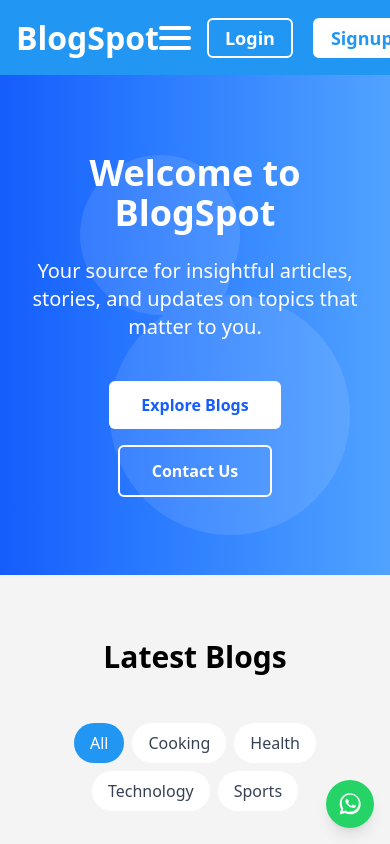
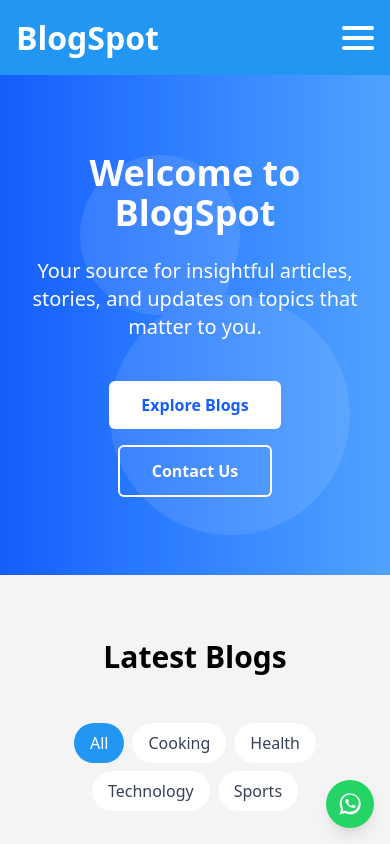
Before and after one commit to Talha-ai/blogspot, a Next.js app in the folder client/: page / in a window 390 px wide. Shown: the top 844 px of the page. Built offline with nearby package versions, Linux system fonts and the light colour scheme; no server answers.

Commit message:
burger menu fixed

```diff
--- a/client/src/components/Navbar.tsx
+++ b/client/src/components/Navbar.tsx
@@ -15,19 +15,19 @@ export default function Navbar() {
   // Check authentication status on component mount
   useEffect(() => {
     const checkAuthStatus = async () => {
+      const token = localStorage.getItem('token');
+
+      if (!token) {
+        setIsLoggedIn(false);
+        return;
+      }
+
       try {
-        const response = await axios.get(
-          `${process.env.NEXT_PUBLIC_API_BASE_URL}/auth/getUser`,
-          {
-            withCredentials: true,
-            headers: {
-              'Content-Type': 'application/json',
-            },
-          }
-        );
-        setIsLoggedIn(response.data.isAuthenticated);
-      } catch (error) {
+        const response = await axios.get('/verify-token');
+        setIsLoggedIn(true);
+      } catch {
         setIsLoggedIn(false);
+        localStorage.removeItem('token');
       }
     };
 
@@ -72,7 +72,7 @@ export default function Navbar() {
 
   return (
     <header className="fixed top-0 left-0 w-full h-[75px] flex justify-between items-center bg-[#2196f3] text-white z-50">
-      <div className="flex justify-center items-center">
+      <div className="w-full lg:w-fit flex justify-between lg:justify-center items-center">
         <Link href="/">
           <h2 className="text-[2em] font-semibold ml-4 md:ml-8">BlogSpot</h2>
         </Link>
@@ -122,9 +122,10 @@ export default function Navbar() {
           </div>
         </nav>
       </div>
+
       {isLoggedIn ? (
         <button
-          className="text-lg font-semibold px-4 py-1 border-2 border-white rounded-md bg-white text-[#2196f3] hover:bg-transparent hover:text-white transition-colors duration-300 mr-12 ml-5"
+          className="hidden lg:block text-lg font-semibold px-4 py-1 border-2 border-white rounded-md bg-white text-[#2196f3] hover:bg-transparent hover:text-white transition-colors duration-300 mr-12 ml-5"
           onClick={handleLogout}
         >
           Logout
@@ -132,13 +133,13 @@ export default function Navbar() {
       ) : (
         <>
           <button
-            className="text-lg font-semibold px-4 py-1 border-2 border-white rounded-md bg-transparent text-white hover:bg-white hover:text-[#2196f3] transition-colors duration-300 ml-auto"
+            className="hidden lg:block text-lg font-semibold px-4 py-1 border-2 border-white rounded-md bg-transparent text-white hover:bg-white hover:text-[#2196f3] transition-colors duration-300 ml-auto"
             onClick={() => openModal('login')}
           >
             Login
           </button>
           <button
-            className="text-lg font-semibold px-4 py-1 border-2 border-white rounded-md bg-white text-[#2196f3] hover:bg-transparent hover:text-white transition-colors duration-300 mr-12 ml-5"
+            className="hidden lg:block text-lg font-semibold px-4 py-1 border-2 border-white rounded-md bg-white text-[#2196f3] hover:bg-transparent hover:text-white transition-colors duration-300 mr-12 ml-5"
             onClick={() => openModal('signup')}
           >
             Signup
```
